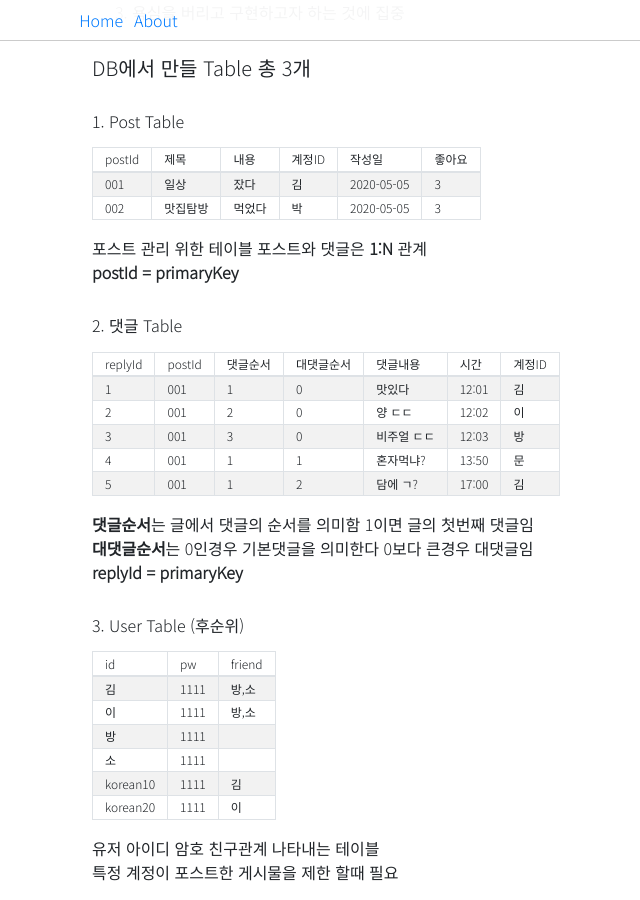
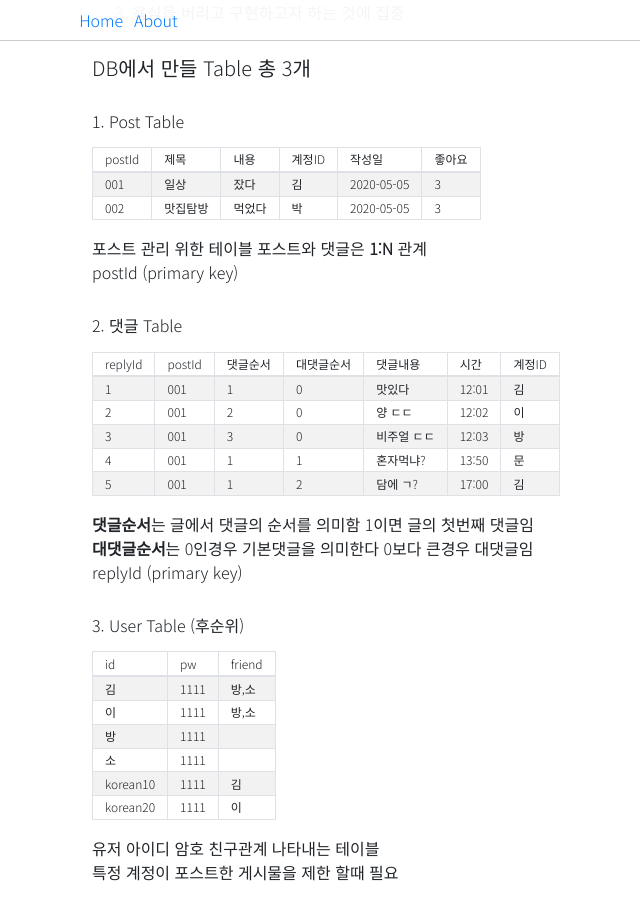
Before and after one commit to waonta/wati2.github.io, a Jekyll site: the page built from _posts/2020-05-05-Unlucky Facebook.md, in a window 1280 px wide and 900 px high, scrolled down 400 px. Shown: the whole window, without its empty margins (52-692 px from the left). Built offline with Jekyll 4.4.1, drawn with Linux system fonts in a browser that asks for light colours.

Commit message:
edit post

```diff
--- a/_posts/2020-05-05-Unlucky Facebook.md
+++ b/_posts/2020-05-05-Unlucky Facebook.md
@@ -26,7 +26,7 @@ date: 2020-05-05
 
 포스트 관리 위한 테이블
 포스트와 댓글은 **1:N** 관계
-**postId = primaryKey**
+postId (primary key)
 
 ###### 2. 댓글 Table
 
@@ -41,7 +41,7 @@ date: 2020-05-05
 
 **댓글순서**는 글에서 댓글의 순서를 의미함 1이면 글의 첫번째 댓글임
 **대댓글순서**는 0인경우 기본댓글을 의미한다 0보다 큰경우 대댓글임
-**replyId = primaryKey**
+replyId (primary key)
 
 ###### 3. User Table (후순위)
 
```
